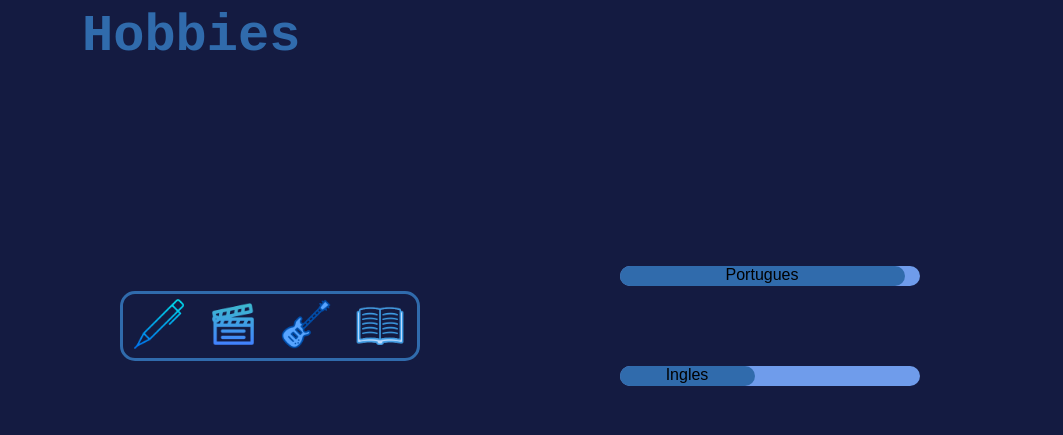
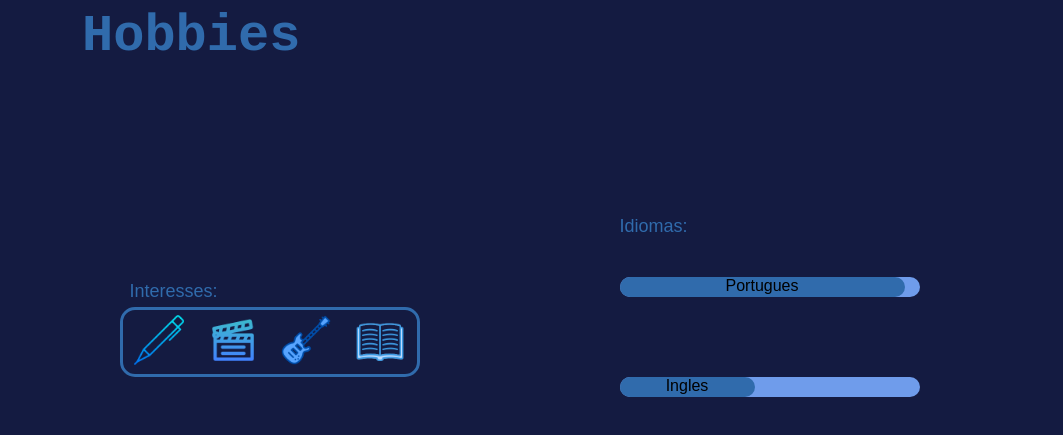
Before and after one commit to ly1359/Layout_Perfil-atividade, a plain HTML site: page index.html in a window 1280 px wide. Shown: the part 1113-1548 px from the top of the page, without its empty margins (108-1171 px from the left). Drawn offline with Linux system fonts and the light colour scheme.

Commit message:
style - etiquetas

```diff
--- a/css/style.css
+++ b/css/style.css
@@ -226,7 +226,7 @@ a{
     align-items: center;
 }
 
-.Interests{
+.Interests ul{
     border: 3px solid var(--second-color);
     border-radius: 15px;
     width: 300px;
@@ -236,6 +236,12 @@ a{
     align-items: center;
 }
 
+.Interests p{
+    color: var(--second-color);
+    font-size:  large;
+    margin: 5px 10px;
+}
+
 .Interests img{
     width: 50px;
     height: 50px;
@@ -243,13 +249,29 @@ a{
 .Interests img:hover{
     transform: scale(1.5);
 }
-.language{
+
+.Interests .descricao{
+
+
+}
+
+.Interests .descricao:hover{
+    visibility: visible;
+}
+
+.language ul{
     width: 350px;
     height: 200px;
 
     display: flex;
     justify-content: space-around;
     flex-direction: column;
+}
+
+.language .p {
+    color: var(--second-color);
+    font-size:  large;
+    margin: 0px 25px;
 }
 
 .bars {
--- a/index.html
+++ b/index.html
@@ -39,7 +39,7 @@
                 </div>
             </div>
             <aside class="sidebar">
-                <div><img class="imagem" src="/img/programador (1).png" alt=""></div>
+                <div><img class="imagem" src="/img/programador.png" alt=""></div>
 
                 <nav class="redesSociais">
                     <a href="https://github.com/ly1359"><img src="/img/github.png" alt=""></a>
@@ -50,7 +50,7 @@
                     <input type="checkbox" name="chk" id="chk" onclick="changeThema()" placeholder="none">
                     <label class="label" for="chk">
                        <img class="fass sun" src="/img/brilho.png" alt="">
-                        <img class="fass moon" src="/img/lua-crescente.png" alt="">
+                        <img class="fass moon" src="/img/lua.png" alt="">
                         <div class="ball"></div>
                     </label>
                 </div>
@@ -83,21 +83,31 @@
             <h1>Hobbies</h1>
         </div>
         <section id="hobbies" class="hobbies">
+
             <div class="Interests">
-               <div class="img"><img src="/img/caneta.png" alt=""></div>
-               <div class="img"><img src="/img/fazendo-um-filme (1).png" alt=""></div>
+                <div><p>Interesses:</p></div>
+
+                <ul>
+                    <div class="img"><img src="/img/caneta.png" alt="">
+                        <div class="descricao" ></div>
+                    </div>
+                    <div class="img"><img src="/img/filme.png" alt=""></div>
                     <div class="img"><img src="/img/violao.png" alt=""></div>
                     <div class="img"><img src="/img/livro.png" alt=""></div>
+                </ul>
 
             </div>
 
             <div class="language">
+                <p class="p">Idiomas:</p>
+                <ul>
                     <div class="bars">
                         <div class="por"><p>Portugues</p></div>
                     </div>
                     <div class="bars">
                         <div class="bars ing"><p>Ingles</p></div>
                     </div>
+                </ul>
 
             </div>
         </section>
```
Also changed, not shown: img/filme.png (renamed from img/fazendo-um-filme (1).png), img/lua-e-estrelas.png (deleted), img/lua.png (renamed from img/lua-crescente.png), img/programador (1).png (deleted), img/programador.png (added). Lines whose indentation alone changed are shown as unchanged.
